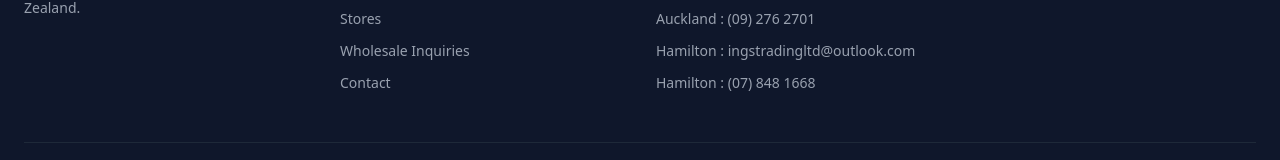
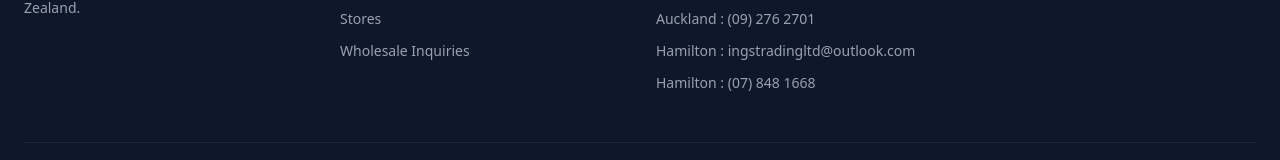
Before and after one commit to xipizy/ings-website, a React (Vite) app: page / in a window 1280 px wide. Shown: the part 1675-1835 px from the top of the page. Built offline with nearby package versions, Linux system fonts and the light colour scheme.

Commit message:
Removed contact us in footer.

```diff
--- a/src/components/footer.jsx
+++ b/src/components/footer.jsx
@@ -30,11 +30,6 @@ export default function Footer() {
               <li>
                 <a href="/wholesale" className="text-gray-400 text-sm hover:text-white transition-colors">
                   Wholesale Inquiries
-                </a>
-              </li>
-              <li>
-                <a href="/contact" className="text-gray-400 text-sm hover:text-white transition-colors">
-                  Contact
                 </a>
               </li>
             </ul>
```
